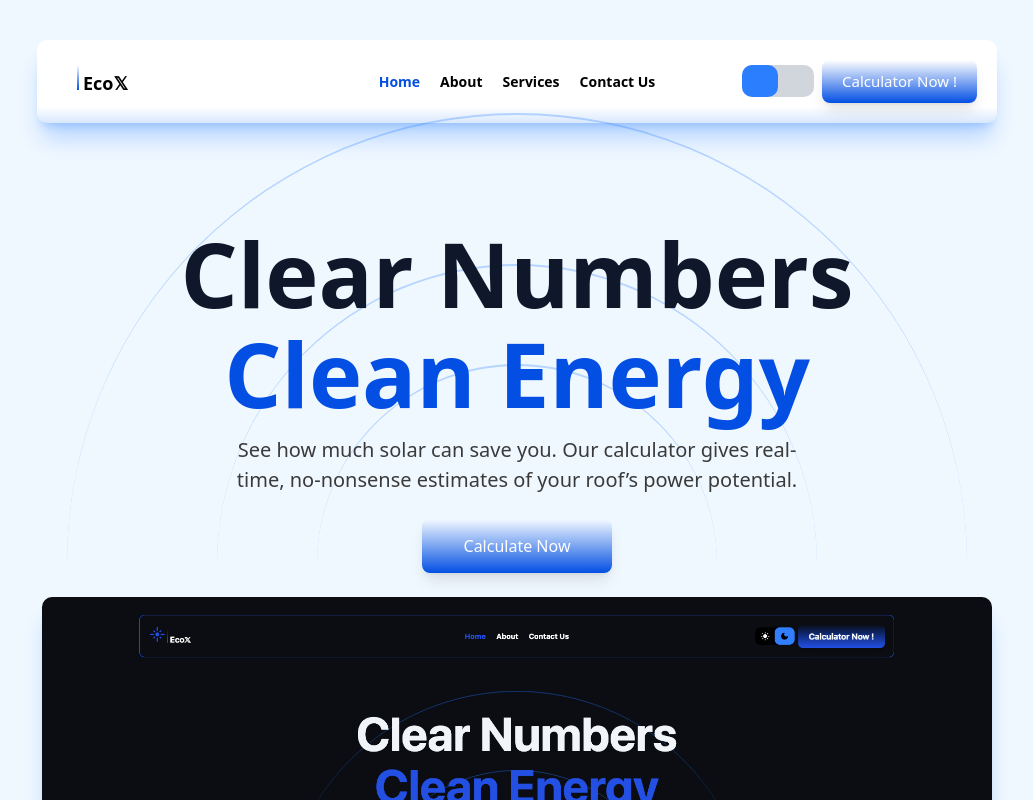
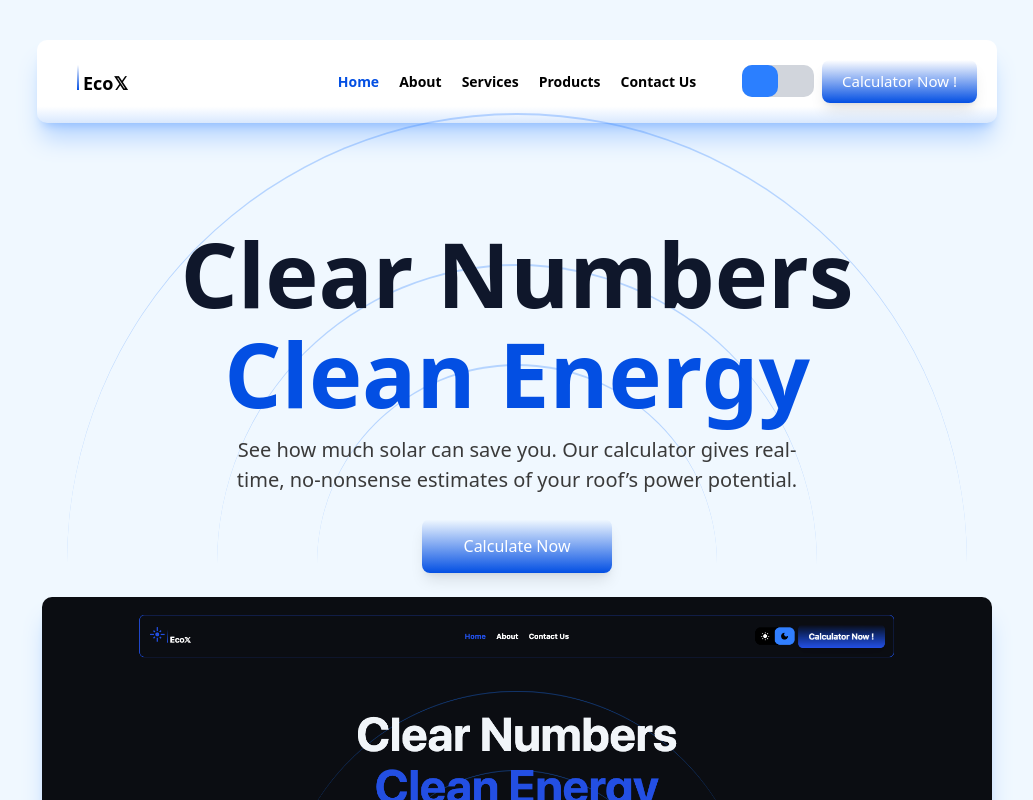
Before and after one commit to Eche00/EcoX, a React (Vite) app: page / in a window 1280 px wide. Shown: the top 800 px of the page, without its empty margins (123-1156 px from the left). Built offline with nearby package versions, Linux system fonts and the light colour scheme; some icons are missing.

Commit message:
Products routing added

```diff
--- a/src/App.jsx
+++ b/src/App.jsx
@@ -8,6 +8,7 @@ import Calculator from "./pages/Calculator";
 import NotFound from "./component/NotFound";
 import ServicesWeOffer from "./pages/ServicesWeOffer";
 import ScrollToTop from "./component/ScrollToTop";
+import Products from "./pages/Products";
 
 function App() {
   return (
@@ -19,6 +20,7 @@ function App() {
           <Route path="/about-us" element={<About />} />
           <Route path="/contact-us" element={<Contact />} />
           <Route path="/services" element={<ServicesWeOffer />} />
+          <Route path="/products" element={<Products />} />
           <Route path="/calculator" element={<Calculator />} />
           <Route path="*" element={<NotFound />} />
         </Route>
--- a/src/component/footer/Footer.jsx
+++ b/src/component/footer/Footer.jsx
@@ -60,6 +60,15 @@ function Footer() {
                     : "text-gray-700 dark:text-[#F2F6FA] text-[16px] leading-[24px] font-[400] hover:underline"
                 }>
                 Services
+              </NavLink>
+              <NavLink
+                to="/products"
+                className={({ isActive }) =>
+                  isActive
+                    ? "text-[#008CFF]"
+                    : "text-gray-700 dark:text-[#F2F6FA] text-[16px] leading-[24px] font-[400] hover:underline"
+                }>
+                Products
               </NavLink>
               <NavLink
                 to="/contact-us"
--- a/src/component/header/Header.jsx
+++ b/src/component/header/Header.jsx
@@ -42,6 +42,13 @@ function Header() {
               isActive ? "text-[#034FE3]" : "dark:text-white text-black"
             }>
             Services
+          </NavLink>
+          <NavLink
+            to="/products"
+            className={({ isActive }) =>
+              isActive ? "text-[#034FE3]" : "dark:text-white text-black"
+            }>
+            Products
           </NavLink>
           <NavLink
             to="/contact-us"
@@ -113,19 +120,27 @@ function Header() {
                   }>
                   About
                 </NavLink>
+
+                <NavLink
+                  to="/services"
+                  className={({ isActive }) =>
+                    isActive ? "text-[#034FE3]" : "dark:text-white text-black"
+                  }>
+                  Services
+                </NavLink>
+                <NavLink
+                  to="/products"
+                  className={({ isActive }) =>
+                    isActive ? "text-[#034FE3]" : "dark:text-white text-black"
+                  }>
+                  products
+                </NavLink>
                 <NavLink
                   to="/contact-us"
                   className={({ isActive }) =>
                     isActive ? "text-[#034FE3]" : "dark:text-white text-black"
                   }>
                   Contact Us
-                </NavLink>
-                <NavLink
-                  to="/services"
-                  className={({ isActive }) =>
-                    isActive ? "text-[#034FE3]" : "dark:text-white text-black"
-                  }>
-                  Services
                 </NavLink>
               </nav>
               {/*  mobile buttons  */}
```
